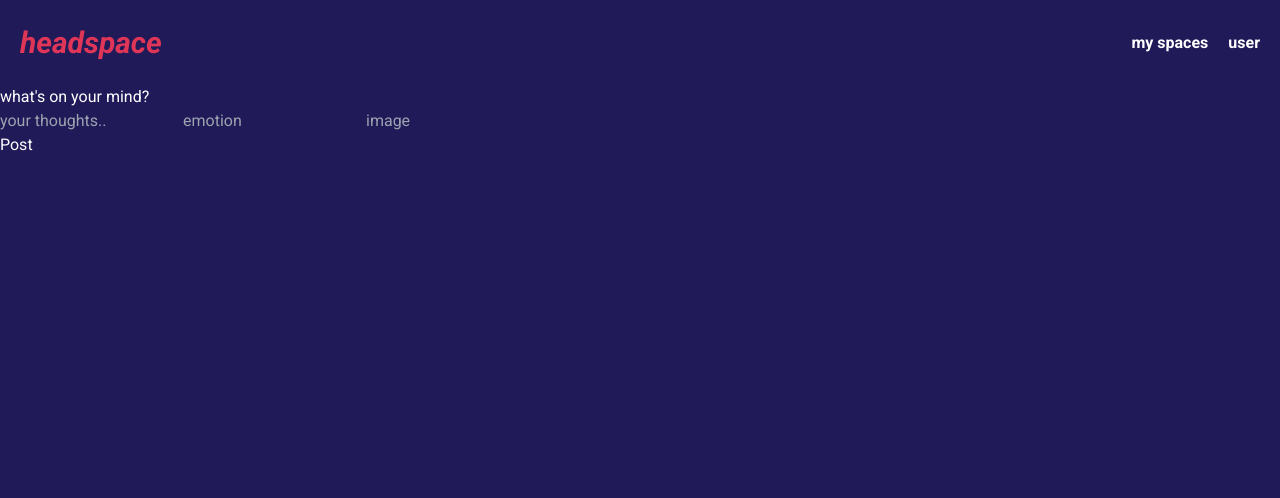
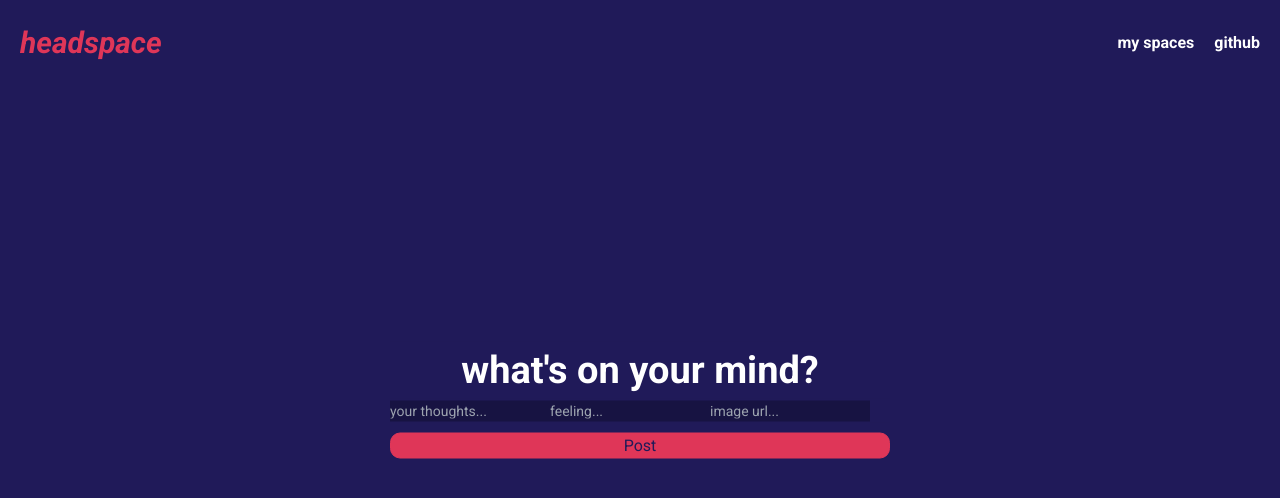
Before and after one commit to marvinraj/headspace-frontend, a React (Vite) app: page /create in a window 1280 px wide. Shown: the top 498 px of the page. Built offline with nearby package versions, Linux system fonts and the light colour scheme.

Commit message:
finallized styling

```diff
--- a/index.html
+++ b/index.html
@@ -8,7 +8,6 @@
     <link rel="preconnect" href="https://fonts.googleapis.com">
     <link rel="preconnect" href="https://fonts.gstatic.com" crossorigin>
     <link href="https://fonts.googleapis.com/css2?family=Roboto:ital,wght@0,100;0,300;0,400;0,500;0,700;0,900;1,100;1,300;1,400;1,500;1,700;1,900&display=swap" rel="stylesheet">
-  </head>
   <body>
     <div id="root"></div>
     <script type="module" src="/src/main.jsx"></script>
--- a/package.json
+++ b/package.json
@@ -10,6 +10,11 @@
     "preview": "vite preview"
   },
   "dependencies": {
+    "@fortawesome/fontawesome-svg-core": "^6.6.0",
+    "@fortawesome/free-brands-svg-icons": "^6.6.0",
+    "@fortawesome/free-regular-svg-icons": "^6.6.0",
+    "@fortawesome/free-solid-svg-icons": "^6.6.0",
+    "@fortawesome/react-fontawesome": "^0.2.2",
     "react": "^18.3.1",
     "react-dom": "^18.3.1",
     "react-router-dom": "^6.26.2",
--- a/src/components/TopNavbar.jsx
+++ b/src/components/TopNavbar.jsx
@@ -7,7 +7,7 @@ const TopNavbar = () => {
       <Link to="/home" className='logo-home'>headspace</Link>
       <nav className='nav-links'>
         <Link to="/home">my spaces</Link>
-        <Link to="/home">user</Link>
+        <Link to="https://github.com/marvinraj" target="_blank">github</Link>
       </nav>
     </header>
   )
--- a/src/index.css
+++ b/src/index.css
@@ -224,3 +224,39 @@
     border: 0.5px solid var(--highlight-color);
     color: var(--highlight-color);
 }
+
+/* create page */
+.create-card{
+    position: absolute;
+    top: 50%;
+    left: 50%;
+    transform: translateX(-50%) translateY(-50%);
+    min-width: 500px;
+}
+
+.create-title{
+    font-size: 38px;
+    font-weight: 600;
+    text-align: center;
+}
+
+.create-inputs input{
+    background-color: #171342;
+    color: var(--shade-color);
+    font-size: 14px;
+    color: #df3658;
+}
+
+.btn-post{
+    background-color: var(--highlight-color);
+    border: 0.5px solid var(--highlight-color);
+    border-radius: 10px;
+    color: var(--background-color);
+    width: 100%;
+    margin-top: 10px;
+}
+
+.btn-post:hover{
+    border: 0.5px solid var(--primary-color);
+    color: var(--primary-color);
+}
--- a/src/pages/CreatePage.jsx
+++ b/src/pages/CreatePage.jsx
@@ -27,16 +27,16 @@ const CreatePage = () => {
         <main>
             <TopNavbar/>
             <div className="create-card">
-                <h3>what's on your mind?</h3>
-                <div className="create-inputs">
-                    <input type="text" placeholder='your thoughts..' name='thoughts' value={newPost.thoughts}
+                <h3 className='create-title mb-5'>what's on your mind?</h3>
+                <div className="create-inputs flex flex-col">
+                    <input className='p-4 my-1 mb-4' type="text" placeholder='your thoughts...' name='thoughts' value={newPost.thoughts}
                         onChange={(e) => setNewPost({ ...newPost, thoughts: e.target.value })}/>
-                    <input type="text" placeholder='emotion' name='emotion' value={newPost.emotion}
+                    <input className='p-4 my-1 mb-4' type="text" placeholder='feeling...' name='emotion' value={newPost.emotion}
                         onChange={(e) => setNewPost({ ...newPost, emotion: e.target.value })} />
-                    <input type="text" placeholder='image' name='image' value={newPost.image}
+                    <input className='p-4 my-1 mb-4' type="text" placeholder='image url...' name='image' value={newPost.image}
                         onChange={(e) => setNewPost({ ...newPost, image: e.target.value })} />
                 </div>
-                <button onClick={handleAddPost}>Post</button>
+                <button className='btn-post text-sm font-bold py-2 px-6' onClick={handleAddPost}>Post</button>
             </div>
         </main>
   )
```
Also changed, not shown: 1 other file (tests, documents, lock files or other folders).
